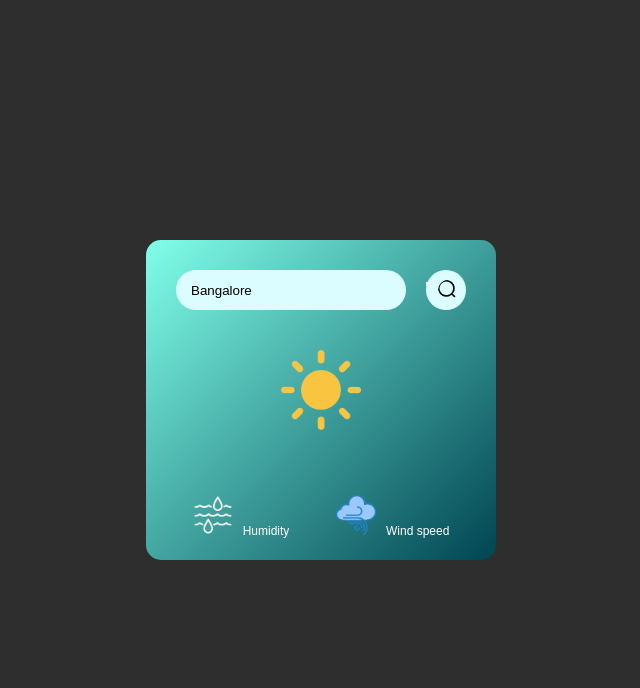
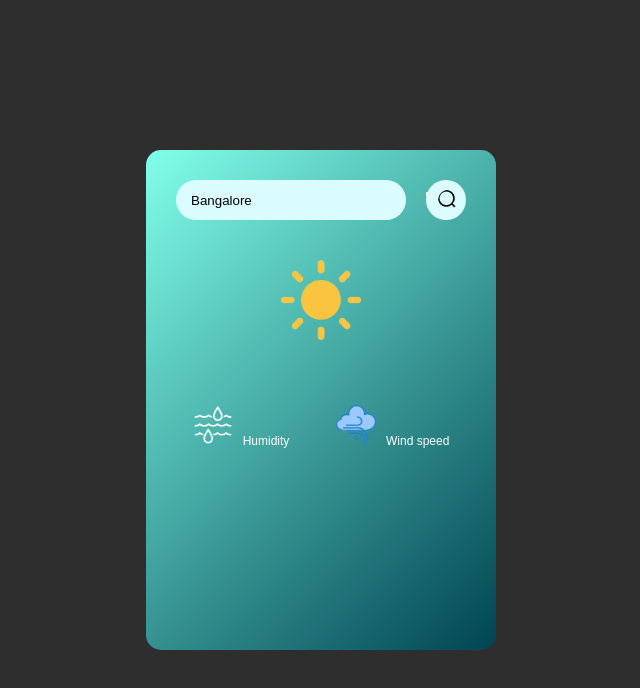
Before and after one commit to aimananjum/weatherApp, a plain HTML site: page index.html in a window 1280 px wide. Shown: the whole page, without its empty margins (319-959 px from the left). Drawn offline with Linux system fonts and the light colour scheme; no server answers.

Commit message:
height changed

```diff
--- a/style.css
+++ b/style.css
@@ -13,7 +13,7 @@
 .card{
     width: 350px;
 
-    max-height: 700px;
+    min-height: 500px;
     background-color: beige;
     background-image: linear-gradient(135deg,rgb(129, 255, 234),rgb(0, 69, 82));
     border-radius: 15px;
```
